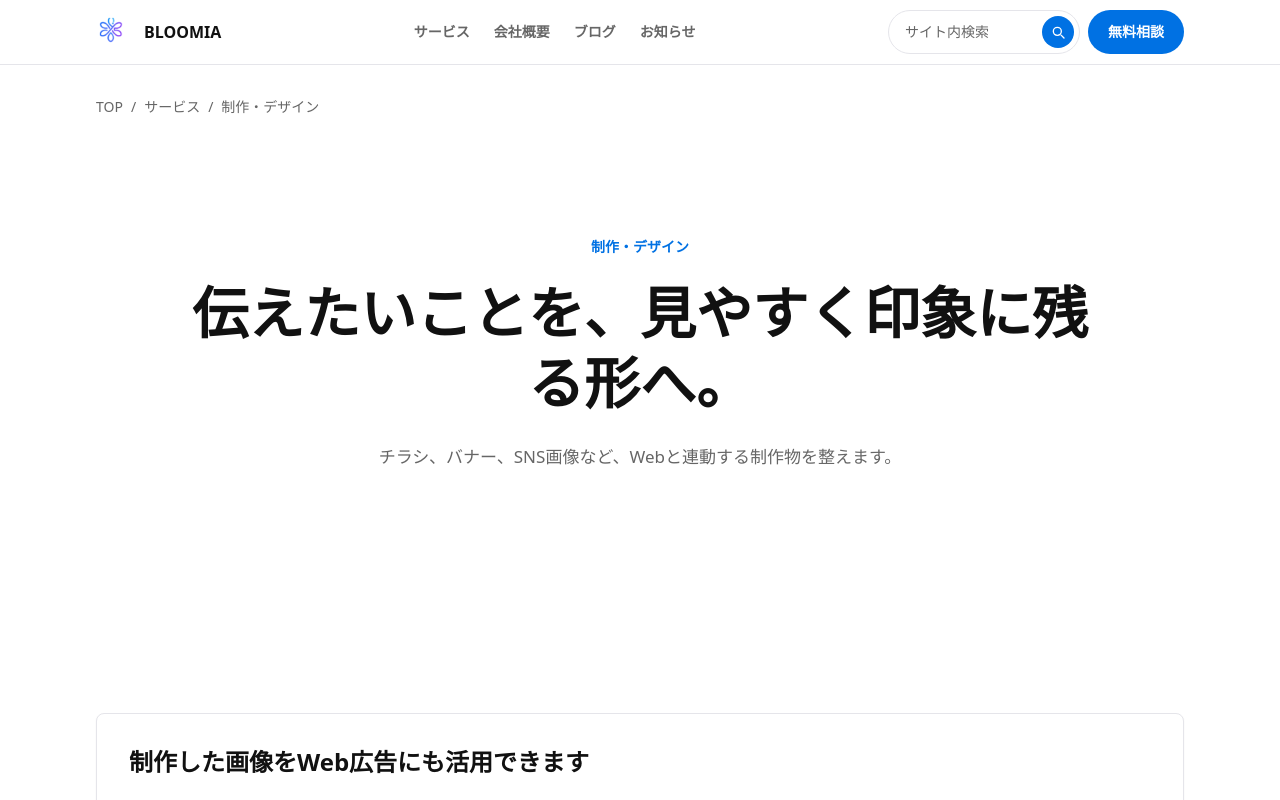
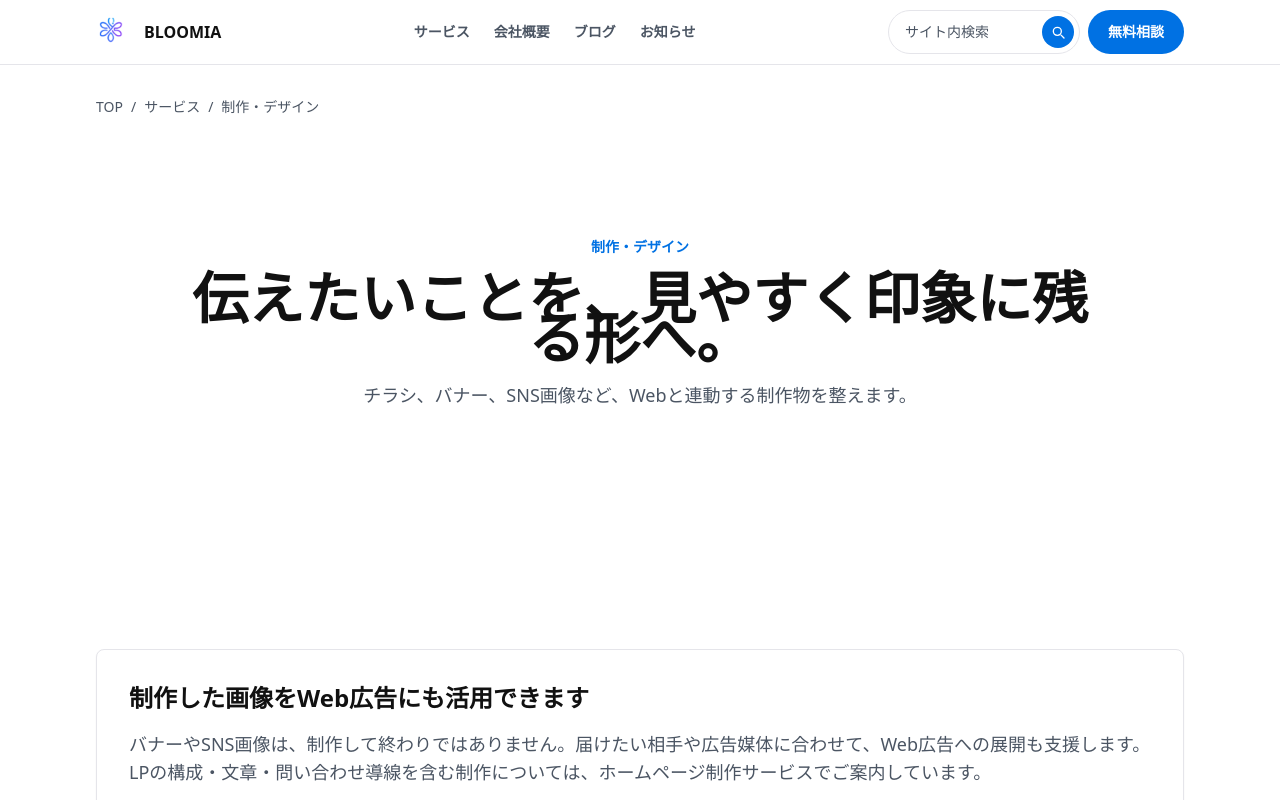
Before and after one commit to iwamitsuco/officialSite, a Next.js app: page /services/design in a window 1280 px wide. Shown: the top 800 px of the page. Built offline with nearby package versions, Linux system fonts and the light colour scheme.

Commit message:
Refine service typography

```diff
--- a/app/globals.css
+++ b/app/globals.css
@@ -15,6 +15,8 @@ body {
   min-height: 100vh;
   font-family: system-ui, -apple-system, BlinkMacSystemFont, "Noto Sans JP", "Hiragino Sans", sans-serif;
   background: #ffffff;
+  color: #111111;
+  text-rendering: optimizeLegibility;
 }
 
 a,
@@ -54,6 +56,22 @@ img {
   }
 
   .lead {
-    @apply text-base leading-8 text-apple-sub md:text-[17px];
+    @apply text-base leading-[1.85] text-apple-sub md:text-[17px] lg:text-lg;
+    overflow-wrap: anywhere;
+  }
+
+  .body-copy {
+    @apply text-base leading-[1.85] text-apple-sub md:text-[17px] lg:text-lg;
+    overflow-wrap: anywhere;
+  }
+
+  .card-copy {
+    @apply text-[15px] leading-[1.8] text-apple-sub md:text-base md:leading-[1.85];
+    overflow-wrap: anywhere;
+  }
+
+  .note-copy {
+    @apply text-[15px] leading-[1.75] text-apple-sub md:text-base;
+    overflow-wrap: anywhere;
   }
 }
--- a/components/sections/CTASection.tsx
+++ b/components/sections/CTASection.tsx
@@ -17,7 +17,7 @@ export function CTASection({
       <div className="container-site">
         <div className="rounded-lg bg-white p-6 text-center shadow-soft md:p-12">
           <p className="eyebrow">{eyebrow}</p>
-          <h2 className="mt-3 text-3xl font-semibold leading-tight md:text-[40px]">
+          <h2 className="mt-3 text-3xl font-semibold leading-[1.22] md:text-[40px]">
             {title}
           </h2>
           <p className="lead mx-auto mt-5 max-w-2xl">
--- a/components/sections/RelatedBlogPosts.tsx
+++ b/components/sections/RelatedBlogPosts.tsx
@@ -32,7 +32,7 @@ export function RelatedBlogPosts({ serviceSlug }: RelatedBlogPostsProps) {
                 <time>{post.publishedAt}</time>
               </div>
               <h3 className="mt-3 text-lg font-semibold leading-snug text-apple-text group-hover:text-apple-blue">{post.title}</h3>
-              <p className="mt-3 text-sm leading-7 text-apple-sub">{post.description}</p>
+              <p className="card-copy mt-3">{post.description}</p>
             </Link>
           ))}
         </div>
--- a/components/sections/RelatedServices.tsx
+++ b/components/sections/RelatedServices.tsx
@@ -26,7 +26,7 @@ export function RelatedServices({ currentSlug }: RelatedServicesProps) {
                 <RelatedServiceIcon slug={item.slug} />
               </div>
               <h3 className="mt-5 text-xl font-semibold text-apple-text group-hover:text-apple-blue">{item.title}</h3>
-              <p className="mt-3 text-sm leading-7 text-apple-sub">{item.description}</p>
+              <p className="card-copy mt-3">{item.description}</p>
               <span className="mt-5 inline-flex text-sm font-semibold text-apple-blue">
                 {item.title}を見る
               </span>
--- a/components/sections/ServiceDetailPage.tsx
+++ b/components/sections/ServiceDetailPage.tsx
@@ -34,18 +34,18 @@ export function ServiceDetailPage({ service }: ServiceDetailPageProps) {
         <div className="container-site">
           <div className="mx-auto max-w-4xl text-center">
             <p className="eyebrow">{service.title}</p>
-            <h1 className="mt-5 text-4xl font-semibold leading-tight md:text-[56px]">{service.hero}</h1>
+            <h1 className="mt-5 text-[32px] font-semibold leading-[1.18] [overflow-wrap:anywhere] sm:text-4xl md:text-[56px]">{service.hero}</h1>
             <p className="lead mt-6">{service.description}</p>
             {isWebsite ? (
               <div className="mt-8 flex flex-col justify-center gap-3 sm:flex-row">
                 <Link
-                  className="inline-flex min-h-12 items-center justify-center rounded-full bg-apple-blue px-6 py-3 text-sm font-semibold text-white transition hover:bg-blue-600 focus-visible:outline focus-visible:outline-2 focus-visible:outline-offset-2 focus-visible:outline-apple-blue"
+                  className="inline-flex min-h-12 w-full items-center justify-center rounded-full bg-apple-blue px-6 py-3 text-sm font-semibold text-white transition hover:bg-blue-600 focus-visible:outline focus-visible:outline-2 focus-visible:outline-offset-2 focus-visible:outline-apple-blue sm:w-auto"
                   href="/contact"
                 >
                   無料で相談する
                 </Link>
                 <Link
-                  className="inline-flex min-h-12 items-center justify-center rounded-full border border-apple-border bg-white px-6 py-3 text-sm font-semibold text-apple-text transition hover:border-apple-blue hover:text-apple-blue focus-visible:outline focus-visible:outline-2 focus-visible:outline-offset-2 focus-visible:outline-apple-blue"
+                  className="inline-flex min-h-12 w-full items-center justify-center rounded-full border border-apple-border bg-white px-6 py-3 text-sm font-semibold text-apple-text transition hover:border-apple-blue hover:text-apple-blue focus-visible:outline focus-visible:outline-2 focus-visible:outline-offset-2 focus-visible:outline-apple-blue sm:w-auto"
                   href="#website-service-types"
                 >
                   制作内容を見る
@@ -196,7 +196,7 @@ function WebsiteStrengthSection() {
       <div className="container-site">
         <div className="mx-auto max-w-4xl text-center">
           <p className="eyebrow">Website</p>
-          <h2 className="mt-4 text-3xl font-semibold leading-tight md:text-5xl">BLOOMIAのホームページ制作</h2>
+          <h2 className="mt-4 text-3xl font-semibold leading-[1.22] [overflow-wrap:anywhere] md:text-5xl">BLOOMIAのホームページ制作</h2>
           <p className="lead mt-5">
             見た目を整えるだけではなく、公開後の集客や問い合わせまで考えて設計します。
           </p>
@@ -208,7 +208,7 @@ function WebsiteStrengthSection() {
                 {String(index + 1).padStart(2, "0")}
               </div>
               <h3 className="mt-5 text-lg font-semibold text-apple-text">{item.title}</h3>
-              <p className="mt-3 text-sm leading-7 text-apple-sub">{item.description}</p>
+              <p className="card-copy mt-3">{item.description}</p>
             </article>
           ))}
         </div>
@@ -257,7 +257,7 @@ function WebsiteFeatureSection() {
                 </svg>
               </div>
               <h3 className="mt-5 text-xl font-semibold text-apple-text">{item.title}</h3>
-              <p className="mt-3 text-sm leading-7 text-apple-sub">{item.description}</p>
+              <p className="card-copy mt-3">{item.description}</p>
             </article>
           ))}
         </div>
@@ -280,7 +280,7 @@ function WebsiteProblemSolutionSection() {
                   <span className="hidden sm:inline">→</span>
                   <span className="sm:hidden">↓</span>
                 </div>
-                <div className="rounded-lg border border-blue-100 bg-blue-50 p-4 text-sm font-semibold leading-7 text-apple-text">
+                <div className="rounded-lg border border-blue-100 bg-blue-50 p-4 text-[15px] font-semibold leading-[1.75] text-apple-text md:text-base">
                   {item.solution}
                 </div>
               </div>
@@ -303,7 +303,7 @@ function WebsiteFlowSection() {
             <article className="relative rounded-lg bg-white p-6 shadow-sm" key={item.title}>
               <p className="text-sm font-semibold text-apple-blue">Step {index + 1}</p>
               <h3 className="mt-3 font-semibold text-apple-text">{item.title}</h3>
-              <p className="mt-3 text-sm leading-7 text-apple-sub">{item.description}</p>
+              <p className="card-copy mt-3">{item.description}</p>
             </article>
           ))}
         </div>
@@ -345,8 +345,8 @@ function WebsitePreparationSection() {
           <div className="grid gap-8 md:grid-cols-[1.1fr_1fr] md:items-center">
             <div>
               <p className="eyebrow">Planning</p>
-              <h2 className="mt-3 text-3xl font-semibold leading-tight text-apple-text">制作前の整理を大切にしています</h2>
-              <p className="mt-4 leading-7 text-apple-sub">
+              <h2 className="mt-3 text-3xl font-semibold leading-[1.22] text-apple-text [overflow-wrap:anywhere]">制作前の整理を大切にしています</h2>
+              <p className="body-copy mt-4">
                 ホームページは、制作すること自体が目的ではありません。事業内容、届けたい相手、公開後の使い方を確認したうえで、必要なページと情報を整理します。
               </p>
             </div>
@@ -375,8 +375,8 @@ function WebsiteMidCta({ variant }: { variant: "compact" | "card" }) {
       <div className="container-site">
         <div className={className}>
           <div>
-            <h2 className="text-2xl font-semibold text-apple-text">ホームページについて相談してみませんか？</h2>
-            <p className="mt-3 leading-7 text-apple-sub">
+            <h2 className="text-2xl font-semibold text-apple-text [overflow-wrap:anywhere]">ホームページについて相談してみませんか？</h2>
+            <p className="body-copy mt-3">
               新規制作、リニューアル、現在の制作会社からの乗り換えなど、状況が固まっていない段階でもご相談いただけます。
             </p>
           </div>
@@ -439,8 +439,8 @@ function ServiceSupportLinks({ serviceSlug }: { serviceSlug: Service["slug"] })
     <section className="section-space">
       <div className="container-site">
         <div className="rounded-lg border border-apple-border bg-white p-6 shadow-sm md:p-8">
-          <h2 className="text-2xl font-semibold text-apple-text">{item.title}</h2>
-          <p className="mt-4 leading-7 text-apple-sub">{item.description}</p>
+          <h2 className="text-2xl font-semibold text-apple-text [overflow-wrap:anywhere]">{item.title}</h2>
+          <p className="body-copy mt-4">{item.description}</p>
           <Link
             className="mt-6 inline-flex min-h-11 items-center justify-center rounded-full border border-apple-border bg-white px-5 py-2.5 text-sm font-semibold text-apple-text transition hover:border-apple-blue hover:text-apple-blue focus-visible:outline focus-visible:outline-2 focus-visible:outline-offset-2 focus-visible:outline-apple-blue"
             href={item.href}
@@ -495,7 +495,7 @@ function WebsiteSearchIntentSection() {
       <div className="container-site">
         <div className="mx-auto max-w-4xl text-center">
           <p className="eyebrow">Website Planning</p>
-          <h2 className="mt-4 text-3xl font-semibold leading-tight md:text-5xl">
+          <h2 className="mt-4 text-3xl font-semibold leading-[1.22] [overflow-wrap:anywhere] md:text-5xl">
             ホームページ作成を中心に、目的に合うページ構成を整理します。
           </h2>
           <p className="lead mt-5">
@@ -508,14 +508,14 @@ function WebsiteSearchIntentSection() {
           {comparisonItems.map((item) => (
             <article className="rounded-lg bg-white p-6 shadow-sm" key={item.title}>
               <h3 className="text-xl font-semibold text-apple-text">{item.title}</h3>
-              <p className="mt-3 leading-7 text-apple-sub">{item.description}</p>
+              <p className="card-copy mt-3">{item.description}</p>
             </article>
           ))}
         </div>
 
         <div className="mt-10 rounded-lg bg-white p-6 shadow-sm md:p-8">
           <h3 className="text-2xl font-semibold text-apple-text">LP制作会社・HP制作会社を比較している方へ</h3>
-          <p className="mt-4 leading-7 text-apple-sub">
+          <p className="body-copy mt-4">
             LPは特定の商品やサービスへの問い合わせを増やしたい場合に向いています。HPや会社サイトは、会社概要、サービス内容、実績、お知らせなどをまとめて信頼感を伝える役割があります。
             どちらが必要か決まっていない段階でも、目的・流入元・伝えたい内容を確認しながら、必要なページを整理します。
           </p>
@@ -523,7 +523,7 @@ function WebsiteSearchIntentSection() {
             {faqItems.map((item) => (
               <div className="rounded-lg border border-apple-border p-5" key={item.question}>
                 <h4 className="font-semibold text-apple-text">{item.question}</h4>
-                <p className="mt-3 text-sm leading-7 text-apple-sub">{item.answer}</p>
+                <p className="card-copy mt-3">{item.answer}</p>
               </div>
             ))}
           </div>
@@ -551,11 +551,11 @@ function LandingPageStrategySection() {
       <div className="container-site">
         <div className="mx-auto max-w-4xl text-center">
             <p className="eyebrow">Landing Page</p>
-            <h2 className="mt-4 text-3xl font-semibold leading-tight md:text-5xl">届けたい相手を整理して、伝わりやすいLPを設計します。</h2>
+            <h2 className="mt-4 text-3xl font-semibold leading-[1.22] [overflow-wrap:anywhere] md:text-5xl">届けたい相手を整理して、伝わりやすいLPを設計します。</h2>
             <p className="lead mt-5">
               LPを見る人の検討状況はさまざまです。制作前のヒアリングで、誰に何を届けるページなのかを整理します。目的と相手を明確にしたうえで、文章、構成、問い合わせ導線を設計します。
             </p>
-          <p className="mt-4 text-base leading-7 text-apple-sub">
+          <p className="body-copy mt-4">
             狙う相手を決めてから作ることで、読み進めやすく、問い合わせにつながりやすいページに整えます。
           </p>
         </div>
@@ -564,7 +564,7 @@ function LandingPageStrategySection() {
           {visitorTypes.map((item) => (
             <div className="rounded-lg border border-apple-border bg-white p-6 shadow-sm" key={item.title}>
               <h3 className="text-xl font-semibold">{item.title}</h3>
-              <p className="mt-3 leading-7 text-apple-sub">{item.description}</p>
+                <p className="body-copy mt-3">{item.description}</p>
             </div>
           ))}
         </div>
@@ -574,7 +574,7 @@ function LandingPageStrategySection() {
             <div>
               <p className="eyebrow">Planning</p>
               <h3 className="mt-3 text-2xl font-semibold">目的に合わせて設計します。</h3>
-              <p className="mt-3 leading-7 text-apple-sub">
+              <p className="body-copy mt-3">
                 LPを作る目的、届けたい相手、想定される流入元を確認しながら、必要な情報と見せる順番を整理します。
               </p>
             </div>
@@ -590,7 +590,7 @@ function LandingPageStrategySection() {
 
         <div className="mt-8 rounded-lg border border-apple-border p-6 md:p-8">
           <h3 className="text-2xl font-semibold">Web広告を使う場合も、LPに合わせて設計できます。</h3>
-          <p className="mt-3 leading-7 text-apple-sub">
+          <p className="body-copy mt-3">
             Web広告を出す場合は、LPの内容に合わせて広告文や配信内容を整理します。Web広告を出さない場合でも、SNS・検索・紹介など、想定される流入元を確認しながら使いやすいページに整えます。
           </p>
         </div>
--- a/components/ui/SectionTitle.tsx
+++ b/components/ui/SectionTitle.tsx
@@ -9,7 +9,7 @@ export function SectionTitle({ label, title, description, align = "left" }: Sect
   return (
     <div className={`mx-auto max-w-3xl ${align === "center" ? "text-center" : ""}`}>
       {label ? <p className="eyebrow">{label}</p> : null}
-      <h2 className="mt-3 text-3xl font-semibold leading-tight tracking-normal text-apple-text md:text-[40px]">
+      <h2 className="mt-3 text-3xl font-semibold leading-[1.22] tracking-normal text-apple-text [overflow-wrap:anywhere] md:text-[40px]">
         {title}
       </h2>
       {description ? <p className="lead mt-5">{description}</p> : null}
--- a/tailwind.config.ts
+++ b/tailwind.config.ts
@@ -16,7 +16,7 @@ const config: Config = {
           gray: "#F5F5F7",
           border: "#E5E5EA",
           text: "#111111",
-          sub: "#666666"
+          sub: "#4B5563"
         }
       },
       boxShadow: {
```
Also changed, not shown: app/layout.tsx (+6 -1 lines).
